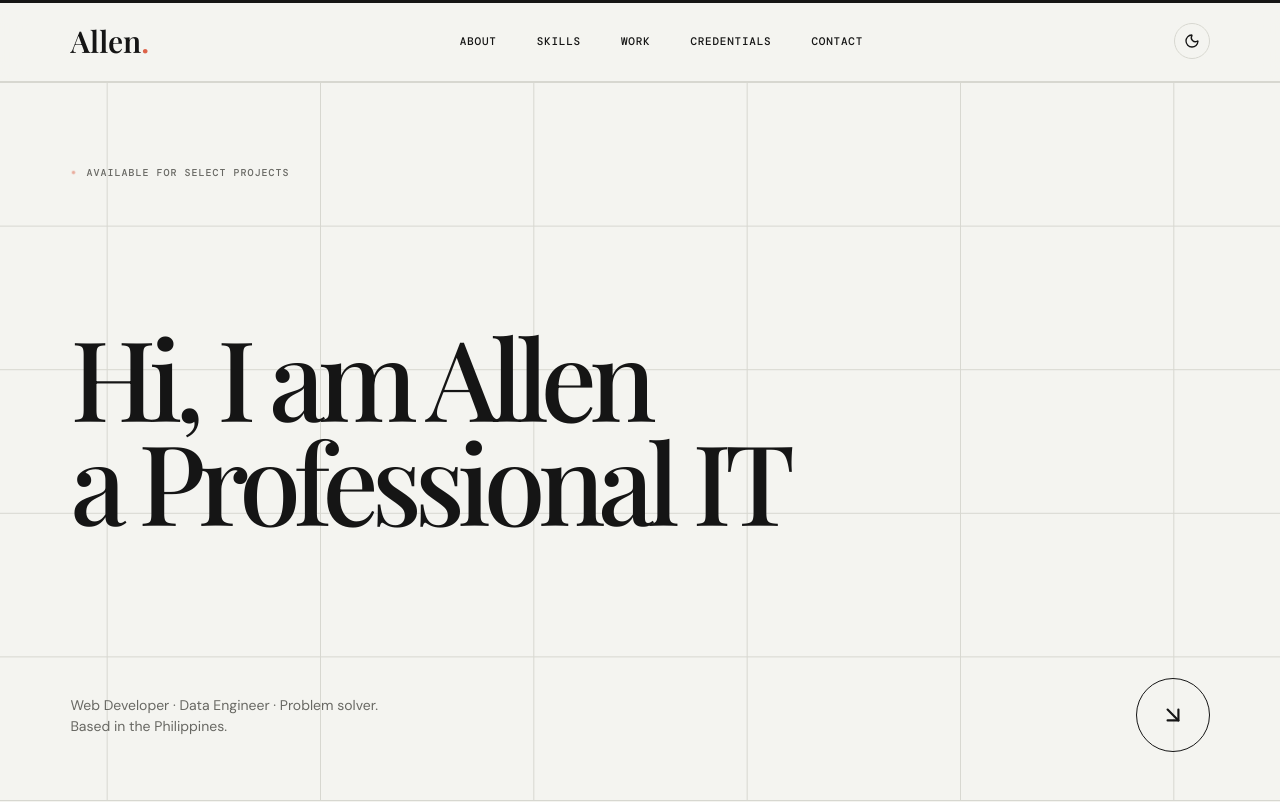
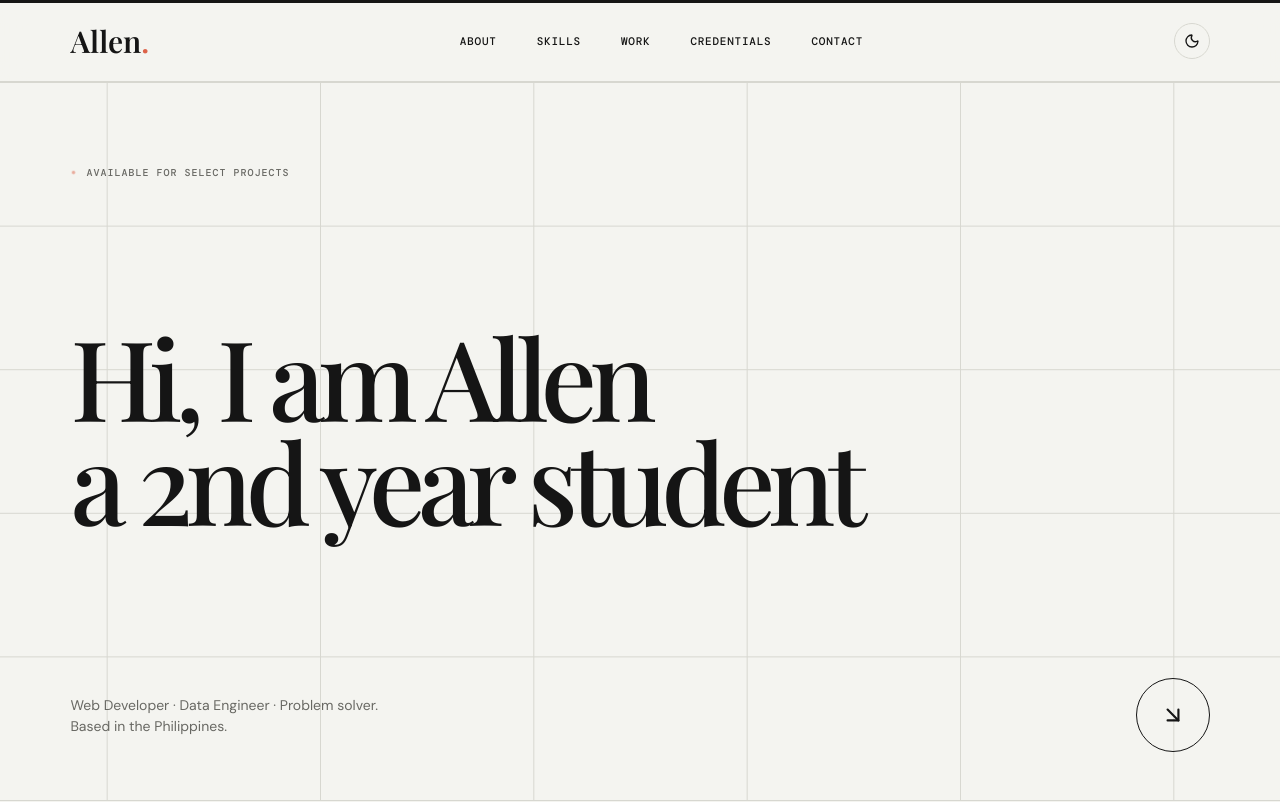
Before and after one commit to yncyyalln/Portfolio-For-Fun, a React (Vite) app: page / in a window 1280 px wide. Shown: the top 802 px of the page. Built offline with nearby package versions, Linux system fonts and the light colour scheme; a web font is replaced by a local one.

Commit message:
modified src/App

```diff
--- a/src/App.jsx
+++ b/src/App.jsx
@@ -26,7 +26,7 @@ export default function App() {
     <header><a className="wordmark" href="#top">{profile.name}<span>.</span></a><nav>{nav.map(n => <button key={n} onClick={() => goto(n)}>{n}</button>)}</nav><div className="header-actions"><button className="icon-button" onClick={() => setDark(!dark)} aria-label="Toggle color theme">{dark ? <Sun /> : <Moon />}</button><button className="icon-button mobile" onClick={() => setOpen(!open)} aria-label="Toggle menu">{open ? <X /> : <Menu />}</button></div></header>
     {open && <div className="mobile-menu">{nav.map(n => <button key={n} onClick={() => goto(n)}>{n}</button>)}</div>}
     <main id="top">
-      <section className="hero"><div className="eyebrow"><i /> AVAILABLE FOR SELECT PROJECTS</div><h1>Hi, I am Allen<br /> <em></em>a Professional IT</h1><div className="hero-bottom"><p>{profile.role}.<br />{profile.location}.</p><button className="round-link" onClick={() => goto('Work')} aria-label="View selected work"><ArrowDownRight /></button></div></section>
+      <section className="hero"><div className="eyebrow"><i /> AVAILABLE FOR SELECT PROJECTS</div><h1>Hi, I am Allen<br /> <em></em>a 2nd year student</h1><div className="hero-bottom"><p>{profile.role}.<br />{profile.location}.</p><button className="round-link" onClick={() => goto('Work')} aria-label="View selected work"><ArrowDownRight /></button></div></section>
       <section id="about" className="about section"><Reveal><p className="section-label">01 — ABOUT</p><div className="about-grid"><div className="about-portrait" aria-label="Profile photo">{profile.photo ? <img src={profile.photo} alt={profile.name} /> : <div className="about-portrait-placeholder"><small>PROFILE</small><strong>{profile.name.slice(0, 1)}</strong><span>Photo coming soon</span></div>}</div><h2>A little bit<br />about <em>me.</em></h2><div className="about-copy"><p className="lede">{profile.bio}</p><div className="about-stats">{[{ value: `${profile.yearsExperience}+`, label: 'Years of experience' }, { value: String(projects.length).padStart(2, '0'), label: 'Projects shipped' }, { value: String(certifications.length).padStart(2, '0'), label: 'Certifications' }].map((stat) => <div key={stat.label}><strong>{stat.value}</strong><span>{stat.label}</span></div>)}</div><a className="text-link" href="#contact">More about me <ArrowUpRight /></a></div></div></Reveal></section>
       <section id="skills" className="section"><Reveal><p className="section-label">02 — EXPERTISE</p><h2>These are some of my<br /><em>Skills.</em></h2></Reveal><div className="skills-grid">{skills.map(([title, sub, level], i) => <Reveal key={title}><InvertCard><span className="card-number">0{i + 1}</span><h3>{title}</h3><p>{sub}</p><div className="bar"><motion.i initial={{ width: 0 }} whileInView={{ width: `${level}%` }} viewport={{ once: true }} transition={{ duration: .8, delay: i * .08 }} /></div><small>{level}%</small></InvertCard></Reveal>)}</div></section>
       <section id="projects" className="section work"><Reveal><div className="section-heading"><div><p className="section-label">03 — SELECTED WORK</p><h2>Things I've<br /><em>made.</em></h2></div><p className="work-intro">A selection of digital experiences shaped by curiosity and care.</p></div></Reveal><div className="project-grid">{projects.map((project, i) => <Reveal key={project.title}><InvertCard className="project-card"><div className={`project-visual ${project.tone}`}><span>{project.number}</span><div className="orb" /><a href="#contact" aria-label={`Ask about ${project.title}`}><ArrowUpRight /></a></div><div className="project-copy"><p>{project.type}</p><h3>{project.title}</h3><span>{project.desc}</span><div>{project.tags.map(t => <b key={t}>{t}</b>)}</div></div></InvertCard></Reveal>)}</div></section>
```
